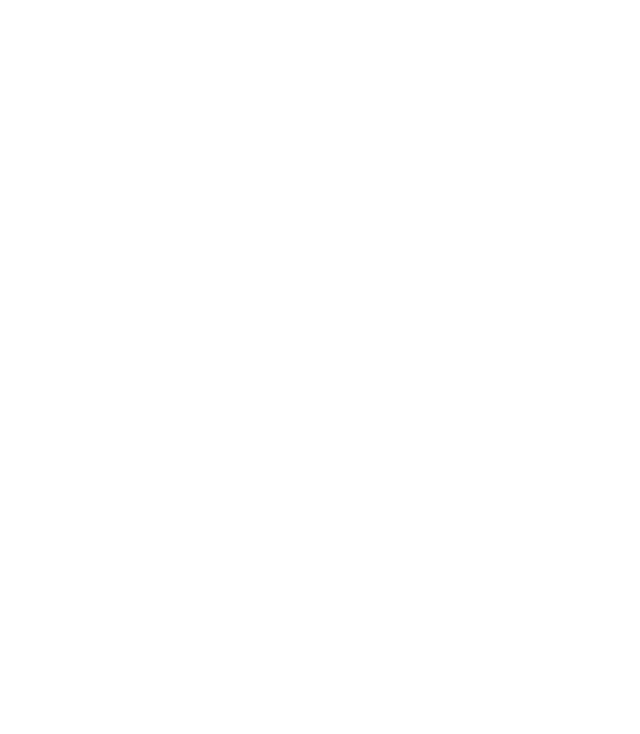
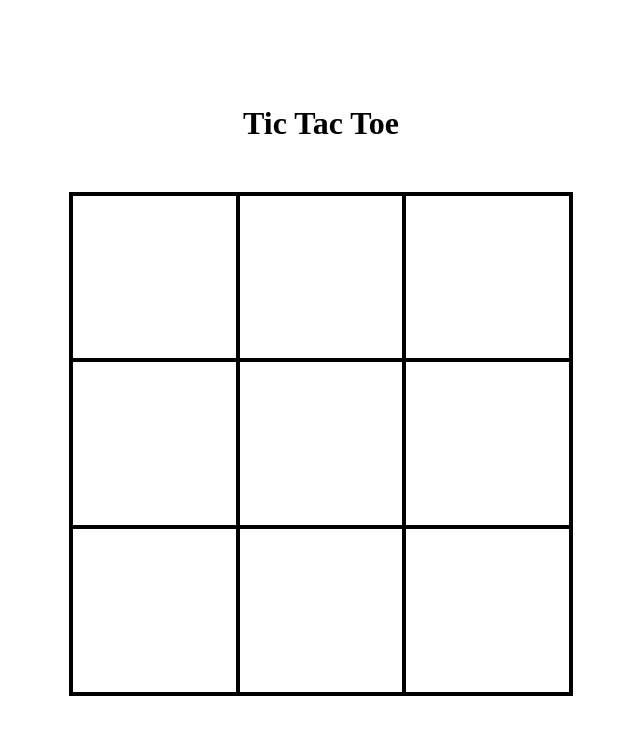
Before and after one commit to Dieal/tic-tac-toe, a plain HTML site: page index.html in a window 1280 px wide. Shown: the whole page, without its empty margins (319-959 px from the left). Drawn offline with Linux system fonts and the light colour scheme.

Commit message:
Basic page structure

```diff
--- a/index.html
+++ b/index.html
@@ -9,7 +9,19 @@
 </head>
 <body>
 
+    <h1>Tic Tac Toe</h1>
 
+    <div class="gameboard">
+        <div class="cell" data-index="1"></div>
+        <div class="cell" data-index="2"></div>
+        <div class="cell" data-index="3"></div>
+        <div class="cell" data-index="4"></div>
+        <div class="cell" data-index="5"></div>
+        <div class="cell" data-index="6"></div>
+        <div class="cell" data-index="7"></div>
+        <div class="cell" data-index="8"></div>
+        <div class="cell" data-index="9"></div>
+    </div>
 
 </body>
 </html>
--- a/style.css
+++ b/style.css
@@ -0,0 +1,41 @@
+html,
+body {
+    margin: 0;
+    padding: 0;
+    height: 100%;
+    width: 100%;
+}
+
+body {
+    display: flex;
+    flex-direction: column;
+    justify-content: center;
+    align-items: center;
+    gap: 50px;
+}
+
+p, h1, h2, h3, h4, h5 {
+    margin: 0;
+    padding: 0;
+}
+
+/* Gameboard */
+.gameboard {
+    width: 500px;
+    height: 500px;
+    display: grid;
+    grid-template: repeat (3, 1fr) / repeat(3, 1fr);
+    grid-template-areas:
+        "one two three"
+        "four five six"
+        "seven eight nine";
+    border: 2px solid black;
+}
+
+.cell {
+    border: 2px solid black;
+    display: flex;
+    justify-content: center;
+    align-items: center;
+    font-size: 1rem;
+}
```
